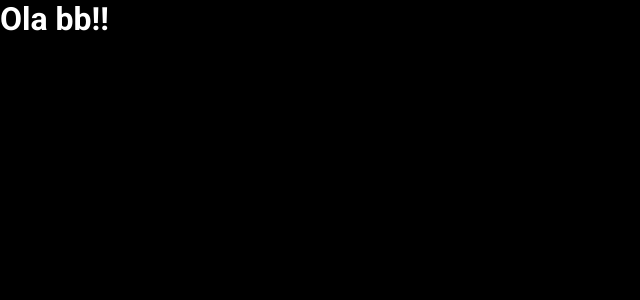
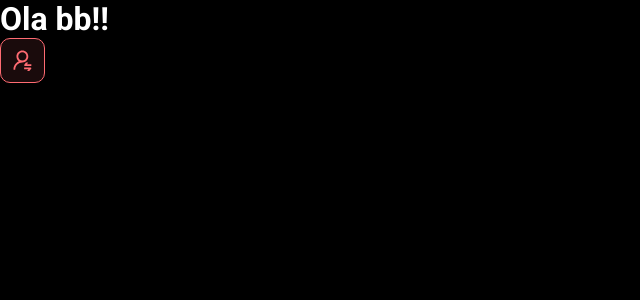
Before and after one commit to DeysiLopes/dsmeta, a React (Vite) app in the folder frontend/: page / in a window 1280 px wide. Shown: the top 300 px of the page, without its empty margins (0-640 px from the left). Built offline with nearby package versions, Linux system fonts and the light colour scheme.

Commit message:
First component

```diff
--- a/frontend/src/App.tsx
+++ b/frontend/src/App.tsx
@@ -1,8 +1,11 @@
+import NotificationButton from "./components/NotficationButton"
+
 function App() {
 
   return (
     <>
     <h1>Ola bb!!</h1>
+    <NotificationButton/>
     </>
   )
 }
--- /dev/null
+++ b/frontend/src/components/NotficationButton/index.tsx
@@ -0,0 +1,14 @@
+import icon from '../../assets/img/notification-icon.svg'
+
+import './styles.css'
+
+function NotificationButton() {
+
+    return (
+        <div className="dsmeta-red-btn">
+          <img src={icon} alt="Notificar" />
+        </div>
+    )
+  }
+
+export default NotificationButton
--- /dev/null
+++ b/frontend/src/components/NotficationButton/styles.css
@@ -0,0 +1,15 @@
+.dsmeta-red-btn {
+    height: 45px;
+    width: 45px;
+    background: rgba(255, 107, 114, 0.1);
+    border: 1px solid #ff6b72;
+    border-radius: 10px;
+    display: flex;
+    align-items: center;
+    justify-content: center;
+    cursor: pointer;
+  }
+
+  .dsmeta-red-btn img {
+      width: 19px;
+  }
```
Also changed, not shown: frontend/src/assets/img/notification-icon.svg (added).
